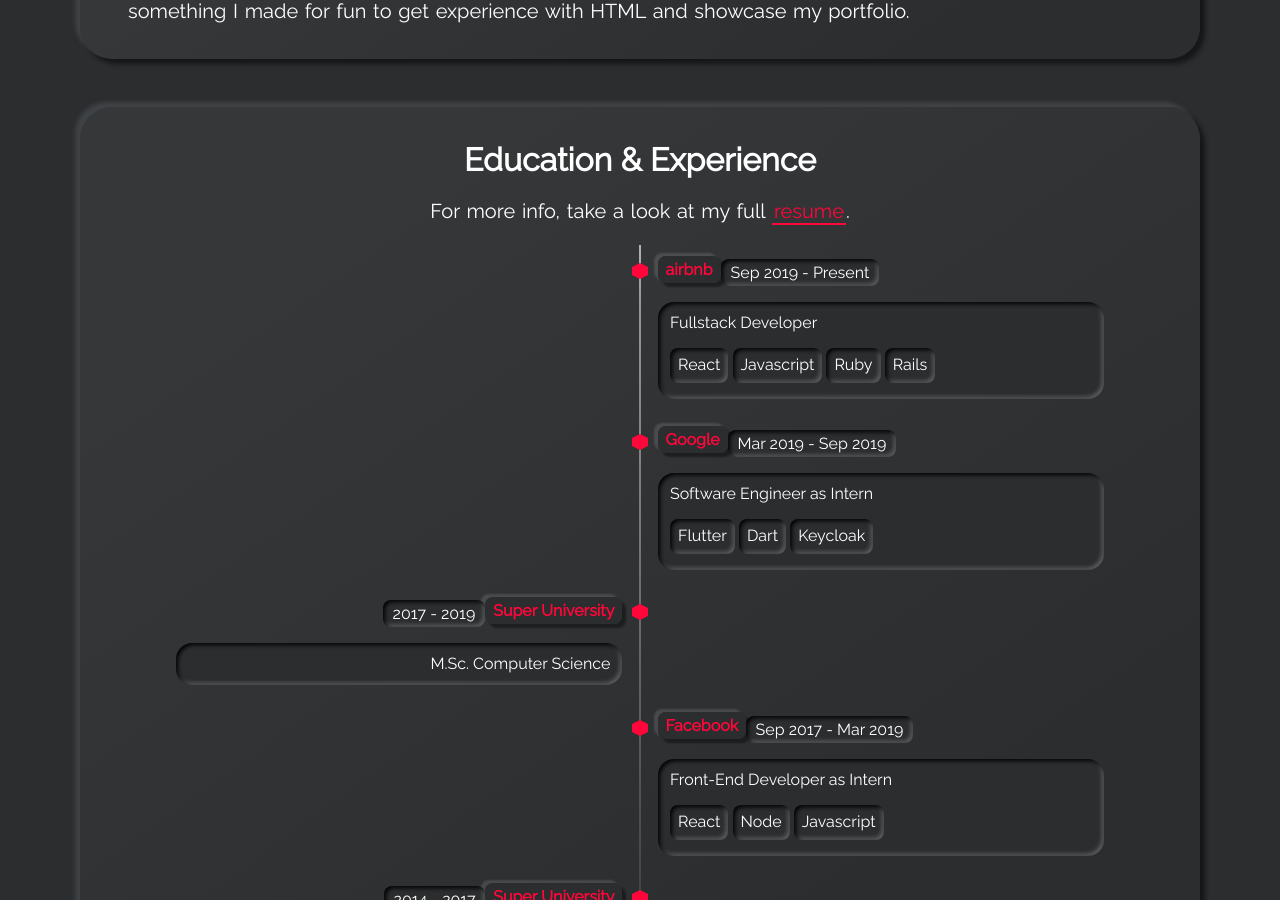
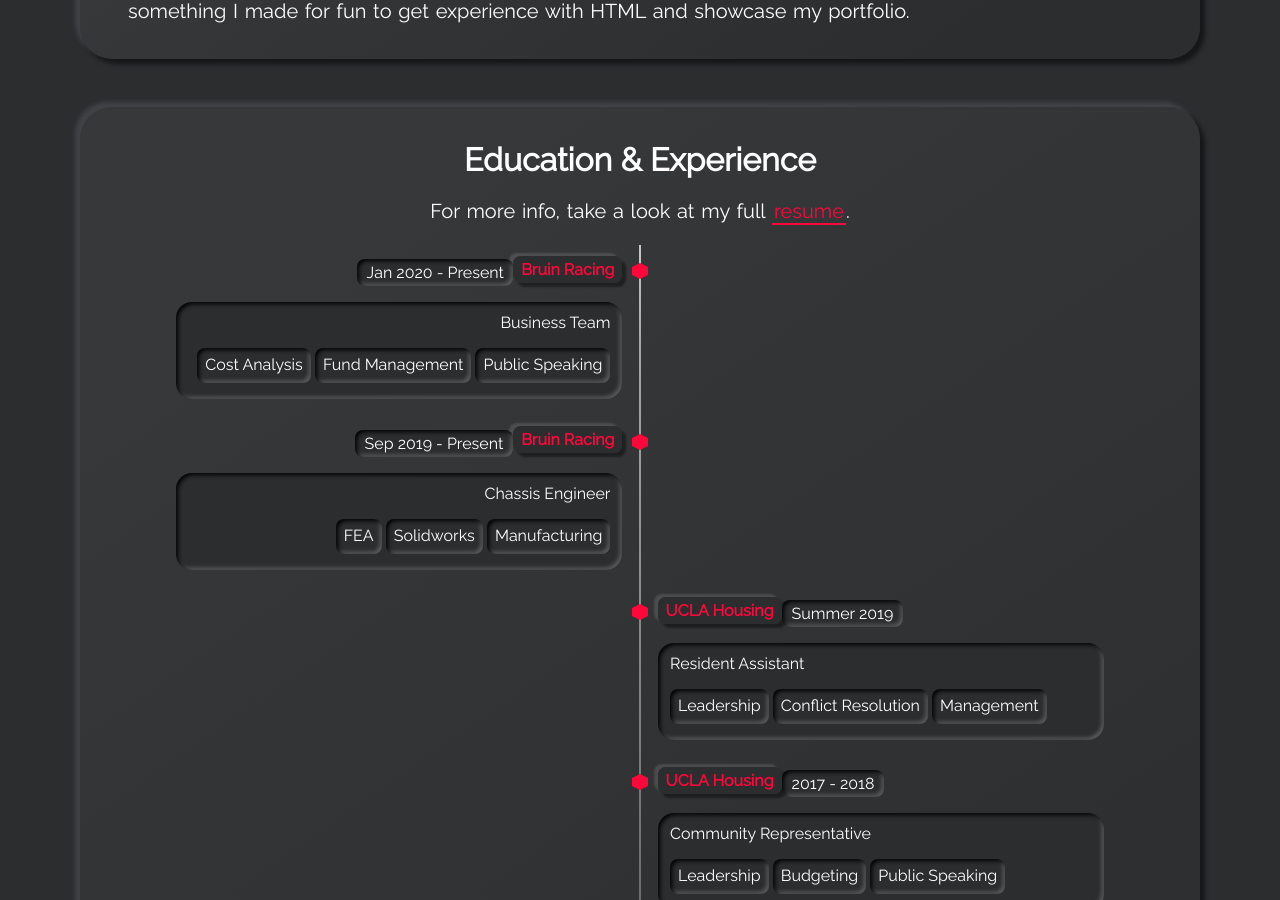
Before and after one commit to logansgithub/test, a Jekyll site: the page built from index.html, in a window 1280 px wide and 900 px high, scrolled down 1197 px. Built offline with Jekyll 4.4.1, drawn with Linux system fonts in a browser that asks for light colours; some of the changed text lies outside the part shown.

Commit message:
Add files via upload

```diff
--- a/_data/timeline.yml
+++ b/_data/timeline.yml
@@ -17,45 +17,67 @@
 #     - tag: Rails
 #   timeline-side: right
 
-- title: airbnb
-  title-url: https://example.com/
+- title: Bruin Racing
+  date: Jan 2020 - Present
+  title-url: https://www.bruinracing.com/
+  subtitle: Business Team
+  tags:
+    - tag: Cost Analysis
+    - tag: Fund Management
+    - tag: Public Speaking
+  timeline-side: left
+
+- title: Bruin Racing
+  title-url: https://www.bruinracing.com/
   date: Sep 2019 - Present
-  subtitle: Fullstack Developer
+  subtitle: Chassis Engineer
   tags:
-    - tag: React
-    - tag: Javascript
-    - tag: Ruby
-    - tag: Rails
+    - tag: FEA
+    - tag: Solidworks
+    - tag: Manufacturing
+  timeline-side: left
+
+- title: UCLA Housing
+  title-url: https://reslife.ucla.edu/
+  date: Summer 2019
+  subtitle: Resident Assistant
+  tags:
+    - tag: Leadership
+    - tag: Conflict Resolution
+    - tag: Management
   timeline-side: right
 
-- title: Google
-  title-url: https://example.com/
-  date: Mar 2019 - Sep 2019
-  subtitle: Software Engineer as Intern
+- title: UCLA Housing
+  title-url: https://reslife.ucla.edu/
+  date: 2017 - 2018
+  subtitle: Community Representative
   tags:
-    - tag: Flutter
-    - tag: Dart
-    - tag: Keycloak
+    - tag: Leadership
+    - tag: Budgeting
+    - tag: Public Speaking
   timeline-side: right
 
-- title: Super University
-  title-url: https://example.com/
-  date: 2017 - 2019
-  subtitle: M.Sc. Computer Science
+- title: Metawave
+  title-url: https://www.metawave.co/
+  date: Fall 2018
+  subtitle: Engineering Intern
+  tags:
+    - tag: CAD Design
+    - tag: 3D Printing
+    - tag: Product Verification
+    - tag: Product Assembly
   timeline-side: left
 
-- title: Facebook
-  title-url: https://example.com/
-  date: Sep 2017 - Mar 2019
-  subtitle: Front-End Developer as Intern
+- title: UCLA
+  title-url: https://www.usnews.com/best-colleges/rankings/national-universities/top-public
+  date: 2017 - 2021
+  subtitle: BS. Mechanical Engineering <br> <strong><em>Upper Div GPA</em></strong> - 3.91 <br> <strong><em>Activities</em></strong> - Bruin Racing SAE Baja Car Team, 3D Printing Club, Competetive Sailing Team
   tags:
-    - tag: React
-    - tag: Node
-    - tag: Javascript
+    - tag: Mechanical Engineering
+    - tag: Computer Science
   timeline-side: right
 
-- title: Super University
-  title-url: https://example.com/
-  date: 2014 - 2017
-  subtitle: B.A. Computer Science
-  timeline-side: left
+- title: Mount Carmel High School
+  date: 2013 - 2017
+  subtitle: <strong><em>GPA</em></strong> - 4.0 <br> <strong><em>Activities</em></strong>- Varsity water polo, Varsity Lacrosse, Marching Band, Rock Climbing Club <br> <strong><em>Honors</em></strong>- CSF, NHS, PTA Scholarship
+  timeline-side: right
```
